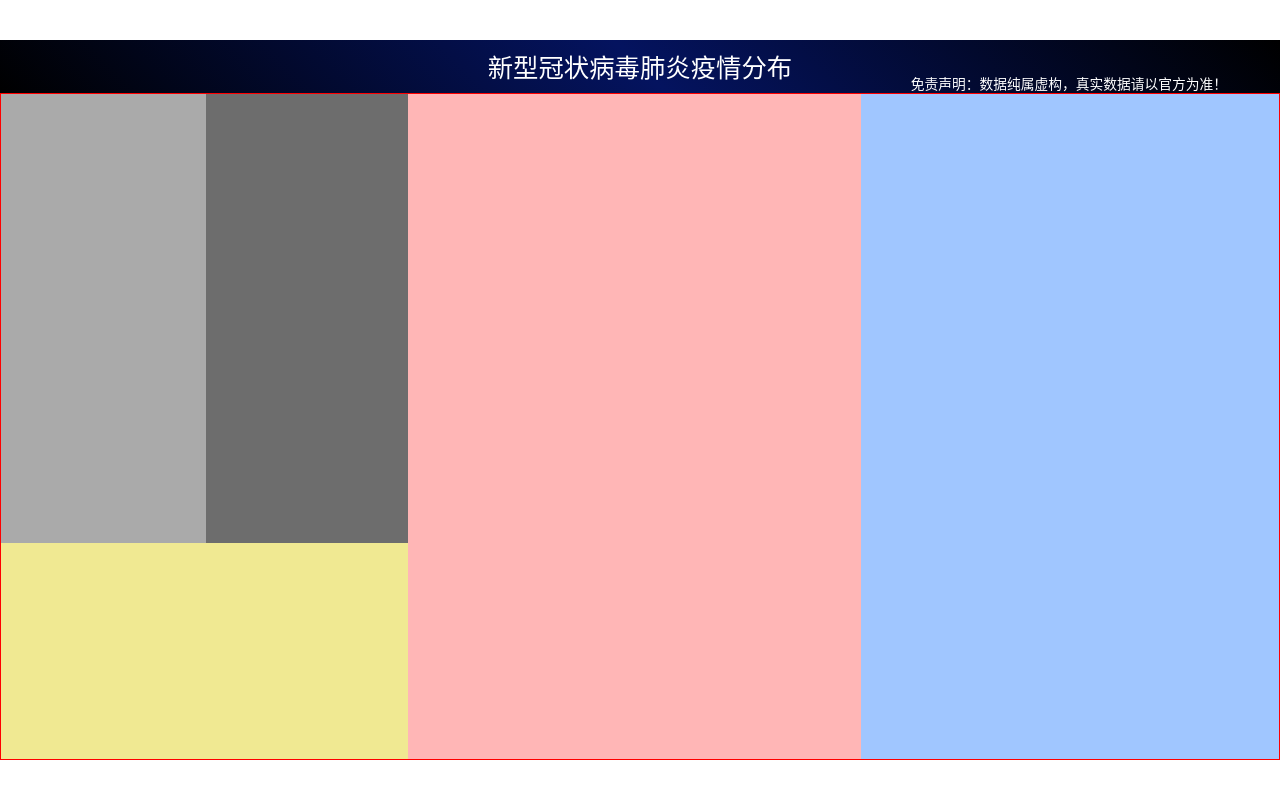
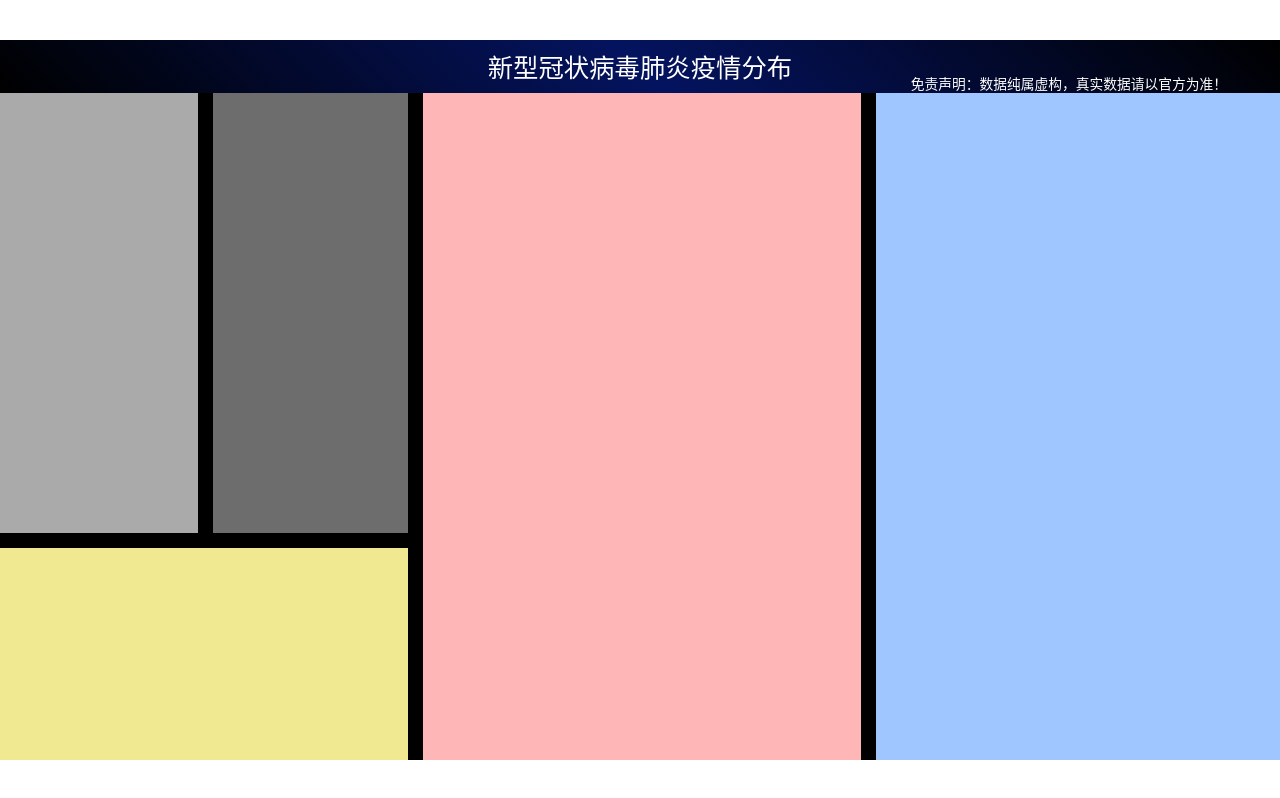
Before and after one commit to heycn/react-data-view, a React (Vite) app: page /#/ in a window 1280 px wide. Built offline with nearby package versions, Linux system fonts and the light colour scheme.

Commit message:
完成页面背景和 div 边框

```diff
--- a/src/pages/home.scss
+++ b/src/pages/home.scss
@@ -25,11 +25,12 @@
 
   >main {
     flex: 1;
-    border: 1px solid red;
     display: grid;
     grid-template:
       "box1 box2 box4 box5"755fr
       "box3 box3 box4 box5"363fr / 366fr 361fr 811fr 747fr;
+    grid-column-gap: px(28);
+    grid-row-gap: px(28);
 
     >.section1 {
       grid-area: box1;
```
